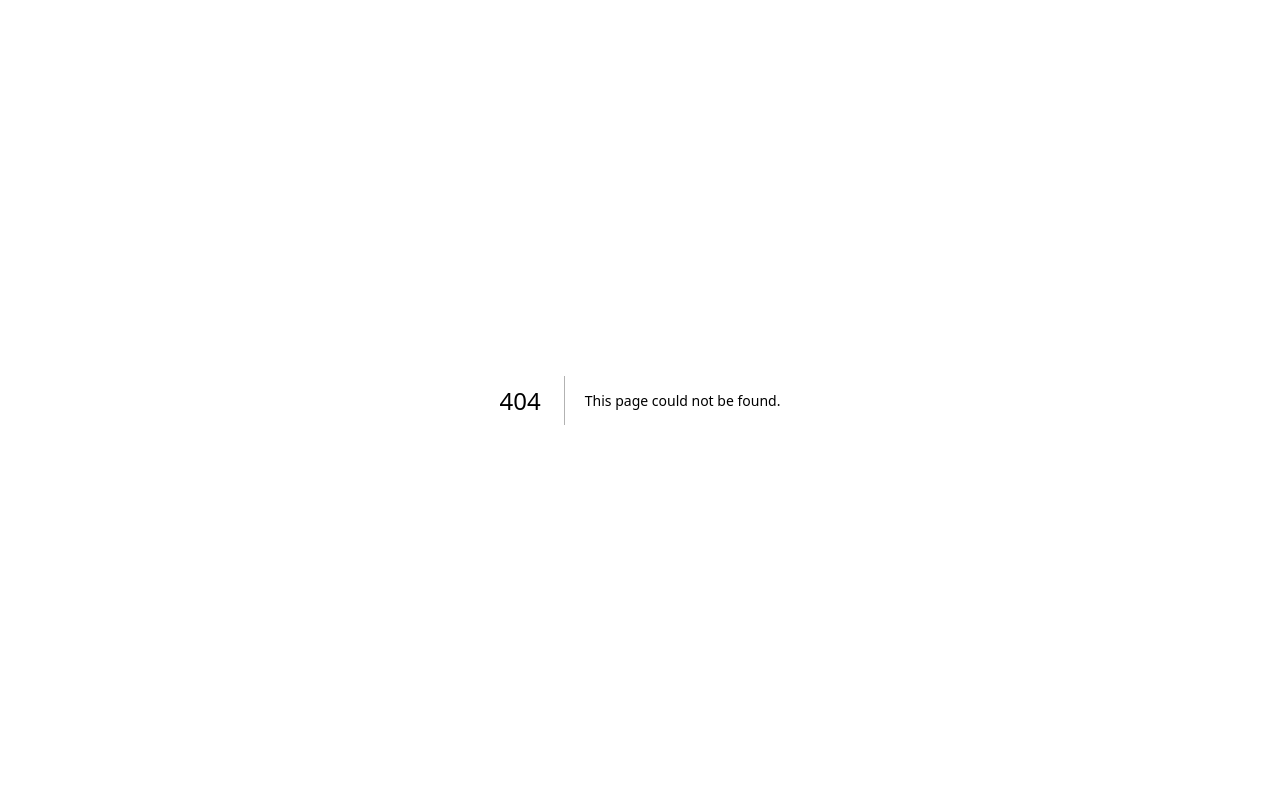
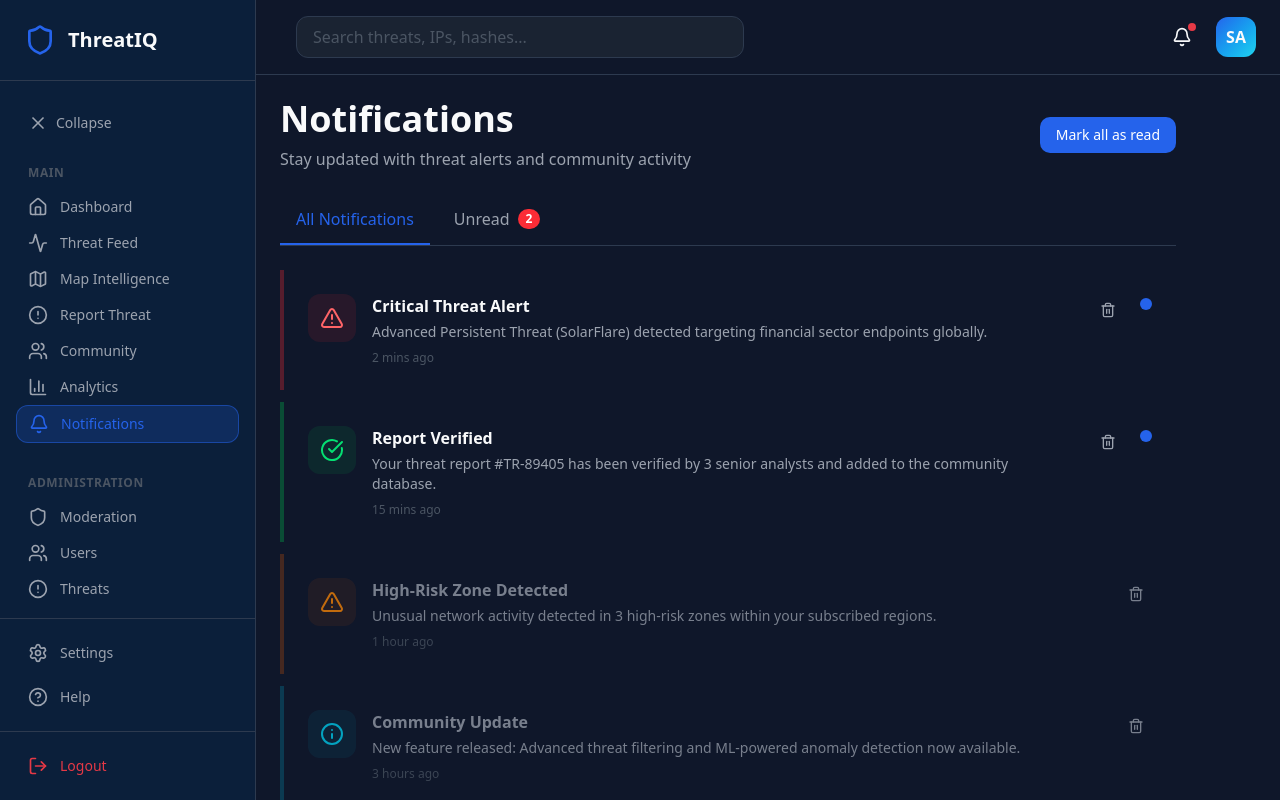
Before and after one commit to Justdan111/ThreathIQ, a Next.js app: page /notifications in a window 1280 px wide. Before the commit this address had no page. Built offline with nearby package versions, Linux system fonts and the light colour scheme.

Commit message:
feat: add NotificationsPage for managing and displaying threat alerts and community notifications

```diff
--- /dev/null
+++ b/src/app/(dashboard)/notifications/page.tsx
@@ -0,0 +1,227 @@
+'use client';
+
+import { useState } from 'react';
+import { Button } from '@/components/ui/button';
+import { AlertTriangle, CheckCircle, Info, Bell, Trash2, Archive } from 'lucide-react';
+
+const NOTIFICATIONS = [
+  {
+    id: 1,
+    type: 'critical',
+    title: 'Critical Threat Alert',
+    description: 'Advanced Persistent Threat (SolarFlare) detected targeting financial sector endpoints globally.',
+    time: '2 mins ago',
+    read: false,
+    icon: AlertTriangle
+  },
+  {
+    id: 2,
+    type: 'verified',
+    title: 'Report Verified',
+    description: 'Your threat report #TR-89405 has been verified by 3 senior analysts and added to the community database.',
+    time: '15 mins ago',
+    read: false,
+    icon: CheckCircle
+  },
+  {
+    id: 3,
+    type: 'high',
+    title: 'High-Risk Zone Detected',
+    description: 'Unusual network activity detected in 3 high-risk zones within your subscribed regions.',
+    time: '1 hour ago',
+    read: true,
+    icon: AlertTriangle
+  },
+  {
+    id: 4,
+    type: 'info',
+    title: 'Community Update',
+    description: 'New feature released: Advanced threat filtering and ML-powered anomaly detection now available.',
+    time: '3 hours ago',
+    read: true,
+    icon: Info
+  },
+  {
+    id: 5,
+    type: 'medium',
+    title: 'Medium Severity Incident',
+    description: 'DDoS attack detected from 50+ nodes across multiple ISPs in West Africa region.',
+    time: '5 hours ago',
+    read: true,
+    icon: AlertTriangle
+  },
+  {
+    id: 6,
+    type: 'verified',
+    title: 'Community Confirmation',
+    description: 'Your threat report received 15 community confirmations. Confidence score updated to 98.5%.',
+    time: '8 hours ago',
+    read: true,
+    icon: CheckCircle
+  },
+  {
+    id: 7,
+    type: 'info',
+    title: 'Scheduled Maintenance',
+    description: 'System maintenance scheduled for Sunday 02:00 UTC. Expected duration: 30 minutes.',
+    time: '1 day ago',
+    read: true,
+    icon: Info
+  },
+];
+
+const getNotificationColor = (type: string) => {
+  const colors: { [key: string]: { bg: string; border: string; icon: string } } = {
+    critical: { bg: 'bg-red-500/10', border: 'border-red-500/30', icon: 'text-red-400' },
+    high: { bg: 'bg-orange-500/10', border: 'border-orange-500/30', icon: 'text-orange-400' },
+    medium: { bg: 'bg-yellow-500/10', border: 'border-yellow-500/30', icon: 'text-yellow-400' },
+    verified: { bg: 'bg-green-500/10', border: 'border-green-500/30', icon: 'text-green-400' },
+    info: { bg: 'bg-cyan-500/10', border: 'border-cyan-500/30', icon: 'text-cyan-400' },
+  };
+  return colors[type] || colors.info;
+};
+
+export default function NotificationsPage() {
+  const [notifications, setNotifications] = useState(NOTIFICATIONS);
+  const [filter, setFilter] = useState('all');
+
+  const filteredNotifications = filter === 'unread'
+    ? notifications.filter(n => !n.read)
+    : notifications;
+
+  const unreadCount = notifications.filter(n => !n.read).length;
+
+  const markAllAsRead = () => {
+    setNotifications(notifications.map(n => ({ ...n, read: true })));
+  };
+
+  const deleteNotification = (id: number) => {
+    setNotifications(notifications.filter(n => n.id !== id));
+  };
+
+  return (
+    <div className="max-w-4xl space-y-6">
+      {/* Header */}
+      <div className="flex items-center justify-between">
+        <div>
+          <h1 className="text-4xl font-bold text-[#F9FAFB]">Notifications</h1>
+          <p className="text-[#9CA3AF] mt-2">Stay updated with threat alerts and community activity</p>
+        </div>
+        {unreadCount > 0 && (
+          <Button
+            onClick={markAllAsRead}
+            className="bg-[#2563EB] hover:bg-[#1D4ED8] text-white"
+          >
+            Mark all as read
+          </Button>
+        )}
+      </div>
+
+      {/* Filter Tabs */}
+      <div className="flex gap-2 border-b border-[#2D3A4F]">
+        <button
+          onClick={() => setFilter('all')}
+          className={`px-4 py-3 font-medium border-b-2 transition ${
+            filter === 'all'
+              ? 'border-[#2563EB] text-[#2563EB]'
+              : 'border-transparent text-[#9CA3AF] hover:text-[#F9FAFB]'
+          }`}
+        >
+          All Notifications
+        </button>
+        <button
+          onClick={() => setFilter('unread')}
+          className={`px-4 py-3 font-medium border-b-2 transition flex items-center gap-2 ${
+            filter === 'unread'
+              ? 'border-[#2563EB] text-[#2563EB]'
+              : 'border-transparent text-[#9CA3AF] hover:text-[#F9FAFB]'
+          }`}
+        >
+          Unread
+          {unreadCount > 0 && (
+            <span className="px-2 py-0.5 rounded-full bg-red-500 text-white text-xs font-bold">
+              {unreadCount}
+            </span>
+          )}
+        </button>
+      </div>
+
+      {/* Notifications List */}
+      <div className="space-y-3">
+        {filteredNotifications.length === 0 ? (
+          <div className="text-center py-12">
+            <Bell className="w-12 h-12 text-[#4B5563] mx-auto mb-4 opacity-50" />
+            <p className="text-[#9CA3AF]">No notifications</p>
+          </div>
+        ) : (
+          filteredNotifications.map(notification => {
+            const colors = getNotificationColor(notification.type);
+            return (
+              <div
+                key={notification.id}
+                className={`glass-card p-6 border-l-4 transition-all ${
+                  notification.read
+                    ? 'opacity-75 hover:opacity-100'
+                    : 'border-blue-500'
+                } ${colors.border}`}
+              >
+                <div className="flex items-start gap-4">
+                  {/* Icon */}
+                  <div className={`p-3 rounded-lg ${colors.bg} flex-shrink-0`}>
+                    <notification.icon className={`w-6 h-6 ${colors.icon}`} />
+                  </div>
+
+                  {/* Content */}
+                  <div className="flex-1 min-w-0">
+                    <div className="flex items-start justify-between gap-4">
+                      <div className="flex-1">
+                        <h3 className={`font-semibold mb-1 ${
+                          notification.read ? 'text-[#9CA3AF]' : 'text-[#F9FAFB]'
+                        }`}>
+                          {notification.title}
+                        </h3>
+                        <p className="text-[#9CA3AF] text-sm mb-2">
+                          {notification.description}
+                        </p>
+                        <p className="text-xs text-[#4B5563]">
+                          {notification.time}
+                        </p>
+                      </div>
+
+                      {/* Actions */}
+                      <div className="flex gap-2 flex-shrink-0">
+                        <button
+                          onClick={() => deleteNotification(notification.id)}
+                          className="p-2 hover:bg-[#1A2332] rounded-lg transition text-[#9CA3AF] hover:text-[#E63946]"
+                          title="Delete"
+                        >
+                          <Trash2 className="w-4 h-4" />
+                        </button>
+                      </div>
+                    </div>
+                  </div>
+
+                  {/* Unread Indicator */}
+                  {!notification.read && (
+                    <div className="w-3 h-3 rounded-full bg-[#2563EB] flex-shrink-0 mt-1"></div>
+                  )}
+                </div>
+              </div>
+            );
+          })
+        )}
+      </div>
+
+      {/* Notification Preferences */}
+      <div className="glass-card p-6 border-l-4 border-cyan-500">
+        <h2 className="text-lg font-semibold text-[#F9FAFB] mb-3">Notification Preferences</h2>
+        <p className="text-[#9CA3AF] text-sm mb-4">
+          Customize which notifications you receive in your{' '}
+          <a href="/dashboard/settings" className="text-[#2563EB] hover:text-[#22D3EE]">
+            account settings
+          </a>
+        </p>
+      </div>
+    </div>
+  );
+}
```
